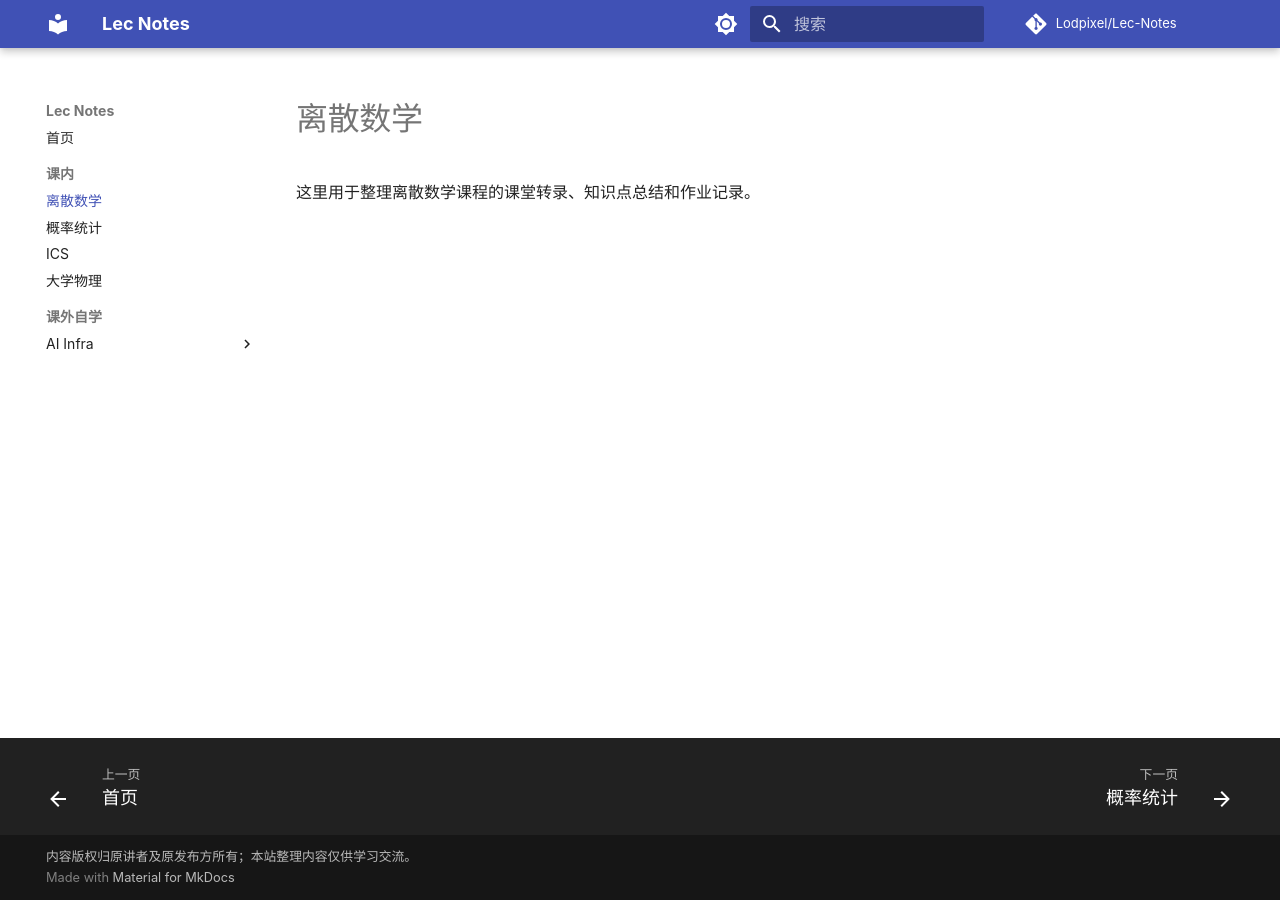
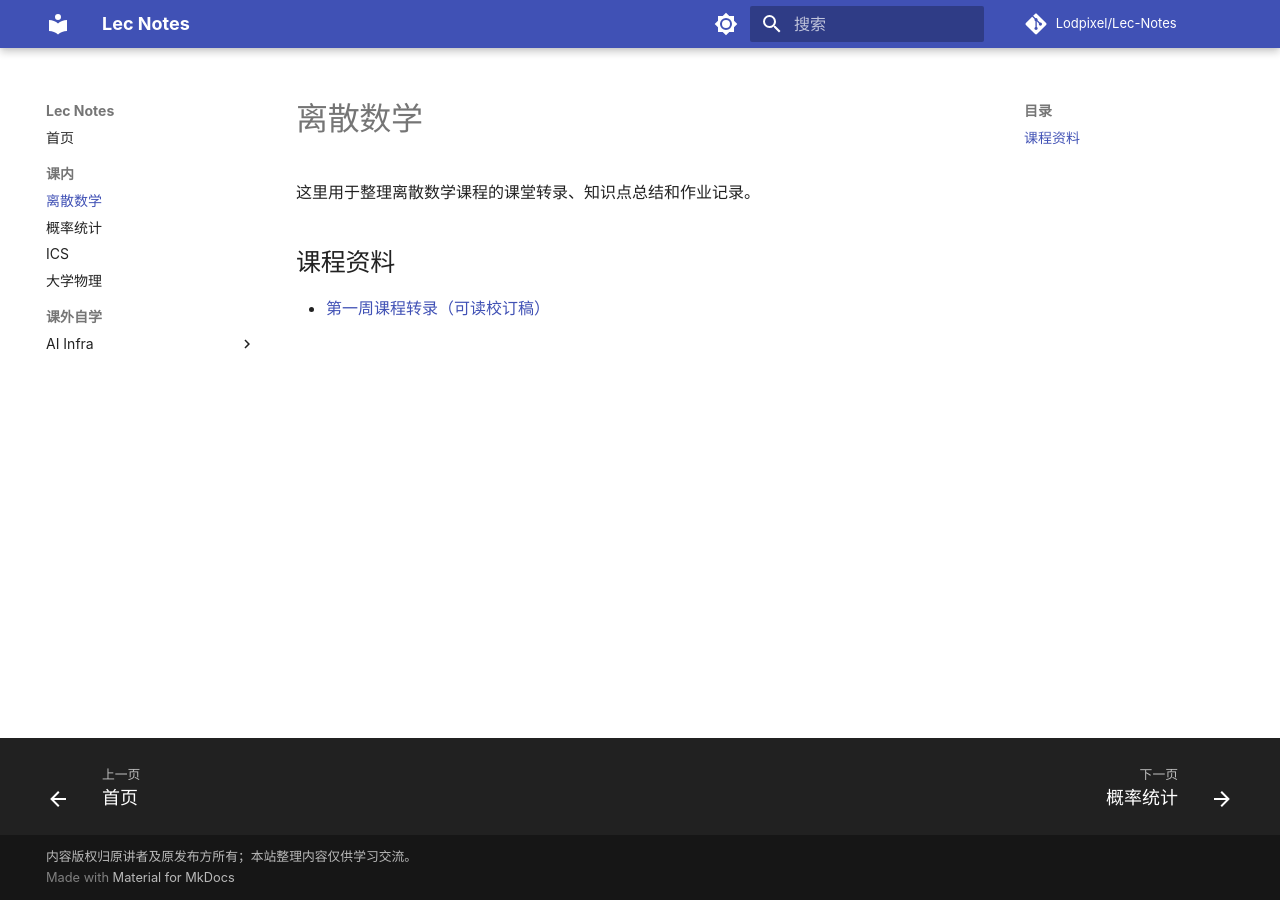
Before and after one commit to Lodpixel/Lec-Notes, an MkDocs documentation site: the page built from docs/课内/离散数学/index.md, in a window 1280 px wide. Built offline with MkDocs 1.6.1 and Material for MkDocs 9.7.7, drawn with Linux system fonts in a browser that asks for light colours; comment, search, counter and statistics services are not loaded.

Commit message:
docs: link discrete mathematics week 1 transcript

```diff
--- a/docs/课内/离散数学/index.md
+++ b/docs/课内/离散数学/index.md
@@ -1,3 +1,7 @@
 # 离散数学
 
 这里用于整理离散数学课程的课堂转录、知识点总结和作业记录。
+
+## 课程资料
+
+- [第一周课程转录（可读校订稿）](week-1-transcript.md)
```
